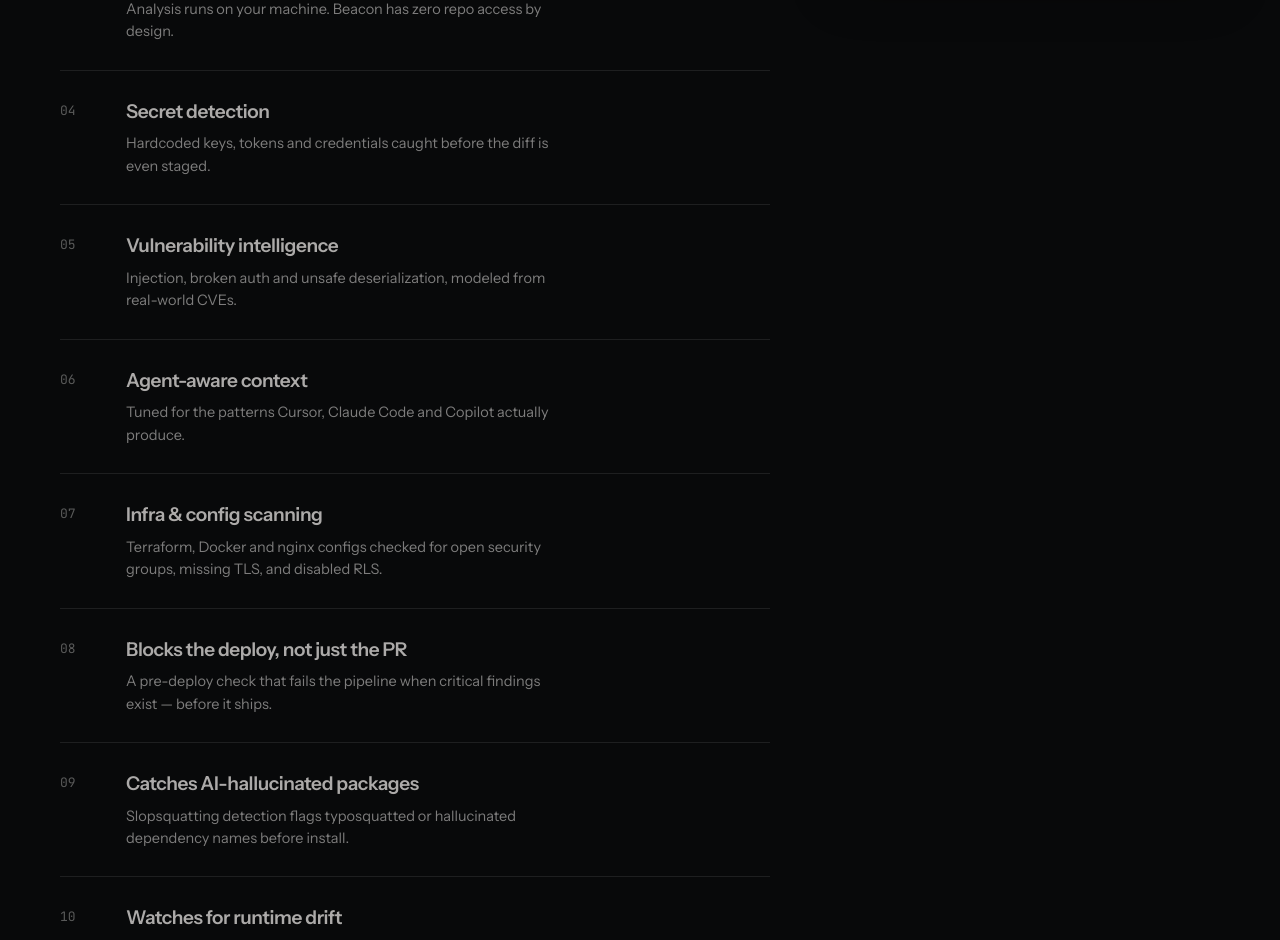
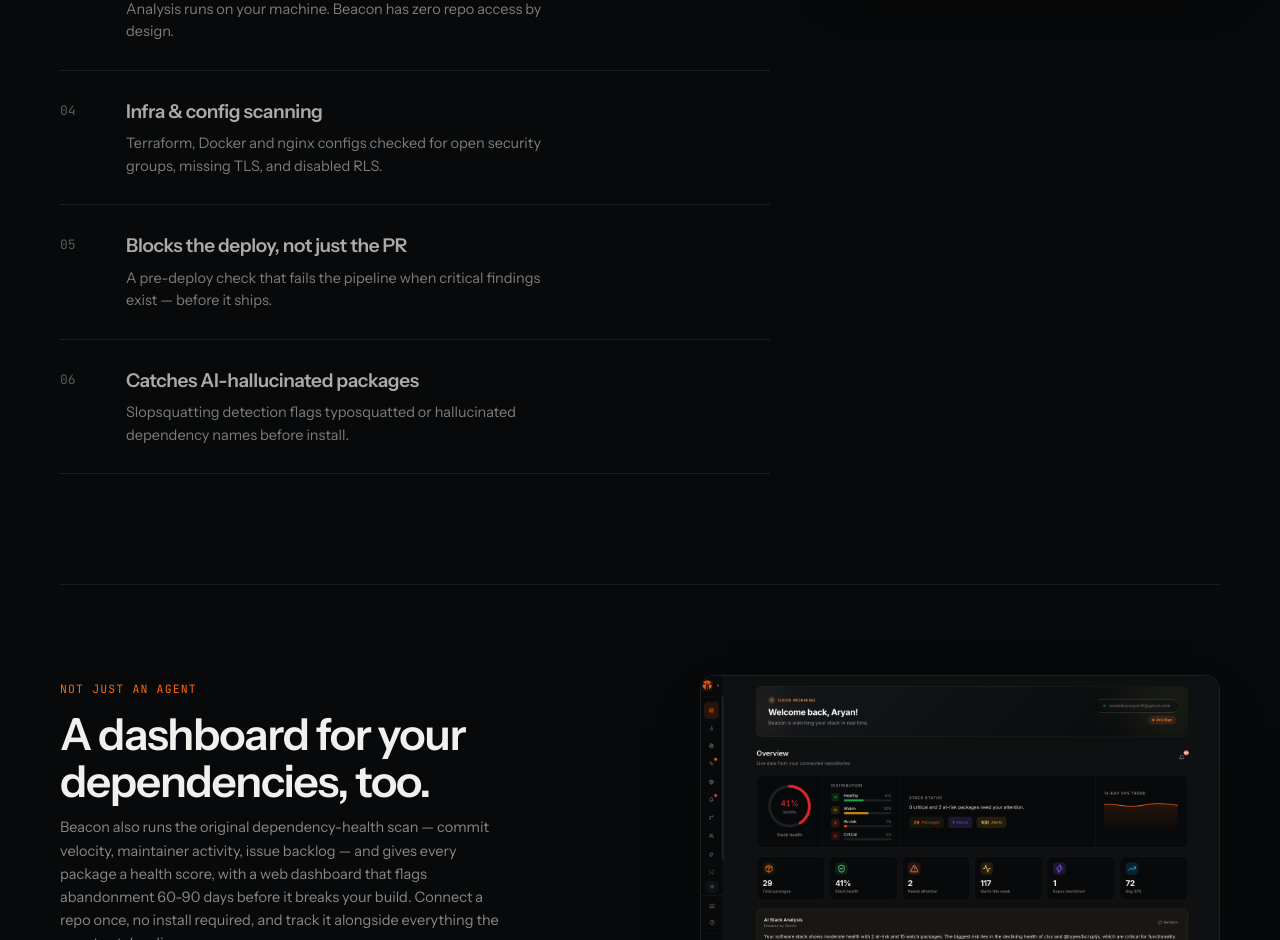
Before and after one commit to aryanpachori/Beacon, a Next.js app in the folder frontend/: page / in a window 1280 px wide. Shown: the part 1860-2800 px from the top of the page. Built offline with nearby package versions, Linux system fonts and the light colour scheme.

Commit message:
dashboad

```diff
--- a/frontend/src/components/landing/v2/BeaconLanding.tsx
+++ b/frontend/src/components/landing/v2/BeaconLanding.tsx
@@ -6,6 +6,7 @@ import { LandingHero } from './LandingHero'
 import { TrustStrip } from './TrustStrip'
 import { Pipeline } from './Pipeline'
 import { Features } from './Features'
+import { DependencyDashboard } from './DependencyDashboard'
 import { LandingCTA } from './LandingCTA'
 import { LandingFooter } from './LandingFooter'
 
@@ -55,6 +56,7 @@ export function BeaconLanding({
         {showTrustStrip && <TrustStrip />}
         <Pipeline demoSpeed={demoSpeed} />
         <Features />
+        <DependencyDashboard />
         <LandingCTA />
       </div>
       <LandingFooter />
--- /dev/null
+++ b/frontend/src/components/landing/v2/DependencyDashboard.tsx
@@ -0,0 +1,35 @@
+'use client'
+
+export function DependencyDashboard() {
+  return (
+    <section data-reveal className="border-t border-white/[0.07] py-[90px]">
+      <div className="grid items-center gap-10 lg:grid-cols-[1fr_520px] lg:gap-16">
+        <div>
+          <p className="bl-kicker">Not just an agent</p>
+          <h2 className="bl-h2 mb-3">A dashboard for your dependencies, too.</h2>
+          <p className="max-w-[46ch] text-[14.5px] leading-[1.6] text-[rgba(242,240,237,.55)]">
+            Beacon also runs the original dependency-health scan — commit velocity, maintainer
+            activity, issue backlog — and gives every package a health score, with a web dashboard
+            that flags abandonment 60-90 days before it breaks your build. Connect a repo once, no
+            install required, and track it alongside everything the agent catches live.
+          </p>
+        </div>
+
+        <div className="relative overflow-hidden rounded-[14px] border border-white/[0.09] shadow-[0_24px_60px_-28px_rgba(0,0,0,.6)]">
+          {/* eslint-disable-next-line @next/next/no-img-element */}
+          <img
+            src="/dashbaord.png"
+            alt="Beacon web dashboard — package health overview"
+            className="block w-full"
+          />
+          {/* Redact the account email shown in the screenshot */}
+          <div
+            className="absolute rounded-full backdrop-blur-md backdrop-saturate-150 bg-black/50"
+            style={{ left: '76%', top: '8.5%', width: '16%', height: '4%' }}
+            aria-hidden
+          />
+        </div>
+      </div>
+    </section>
+  )
+}
--- a/frontend/src/components/landing/v2/Features.tsx
+++ b/frontend/src/components/landing/v2/Features.tsx
@@ -26,52 +26,24 @@ const FEATURES = [
   },
   {
     n: '04',
-    tag: 'secrets',
-    title: 'Secret detection',
-    body: 'Hardcoded keys, tokens and credentials caught before the diff is even staged.',
-    snippet: `CRITICAL  hardcoded secret\nline 2 · stripe live key`,
-  },
-  {
-    n: '05',
-    tag: 'cve-modeled',
-    title: 'Vulnerability intelligence',
-    body: 'Injection, broken auth and unsafe deserialization, modeled from real-world CVEs.',
-    snippet: `pattern: unsafe deserialization\nref: shape matches CVE-2024-38821`,
-  },
-  {
-    n: '06',
-    tag: 'agent-aware',
-    title: 'Agent-aware context',
-    body: 'Tuned for the patterns Cursor, Claude Code and Copilot actually produce.',
-    snippet: `source  cursor.diff\nagent   claude-code\nmatch   found · scored .94`,
-  },
-  {
-    n: '07',
     tag: 'infra',
     title: 'Infra & config scanning',
     body: 'Terraform, Docker and nginx configs checked for open security groups, missing TLS, and disabled RLS.',
     snippet: `CRITICAL  0.0.0.0/0 on port 5432\nfile: main.tf:42`,
   },
   {
-    n: '08',
+    n: '05',
     tag: 'deploy-gate',
     title: 'Blocks the deploy, not just the PR',
     body: 'A pre-deploy check that fails the pipeline when critical findings exist — before it ships.',
     snippet: `$ beacon gate\n✗ 1 critical finding — deploy blocked`,
   },
   {
-    n: '09',
+    n: '06',
     tag: 'supply-chain',
     title: 'Catches AI-hallucinated packages',
     body: 'Slopsquatting detection flags typosquatted or hallucinated dependency names before install.',
     snippet: `WARNING  package not found on npm\n"reqeusts-http" · did agent hallucinate this?`,
-  },
-  {
-    n: '10',
-    tag: 'drift',
-    title: 'Watches for runtime drift',
-    body: 'A scheduled re-check diffs live infra posture against last-known-good — alerts only when it matters.',
-    snippet: `drift detected\nRLS silently disabled · prod-db`,
   },
 ]
 
```
Also changed, not shown: frontend/public/dashbaord.png (added).
